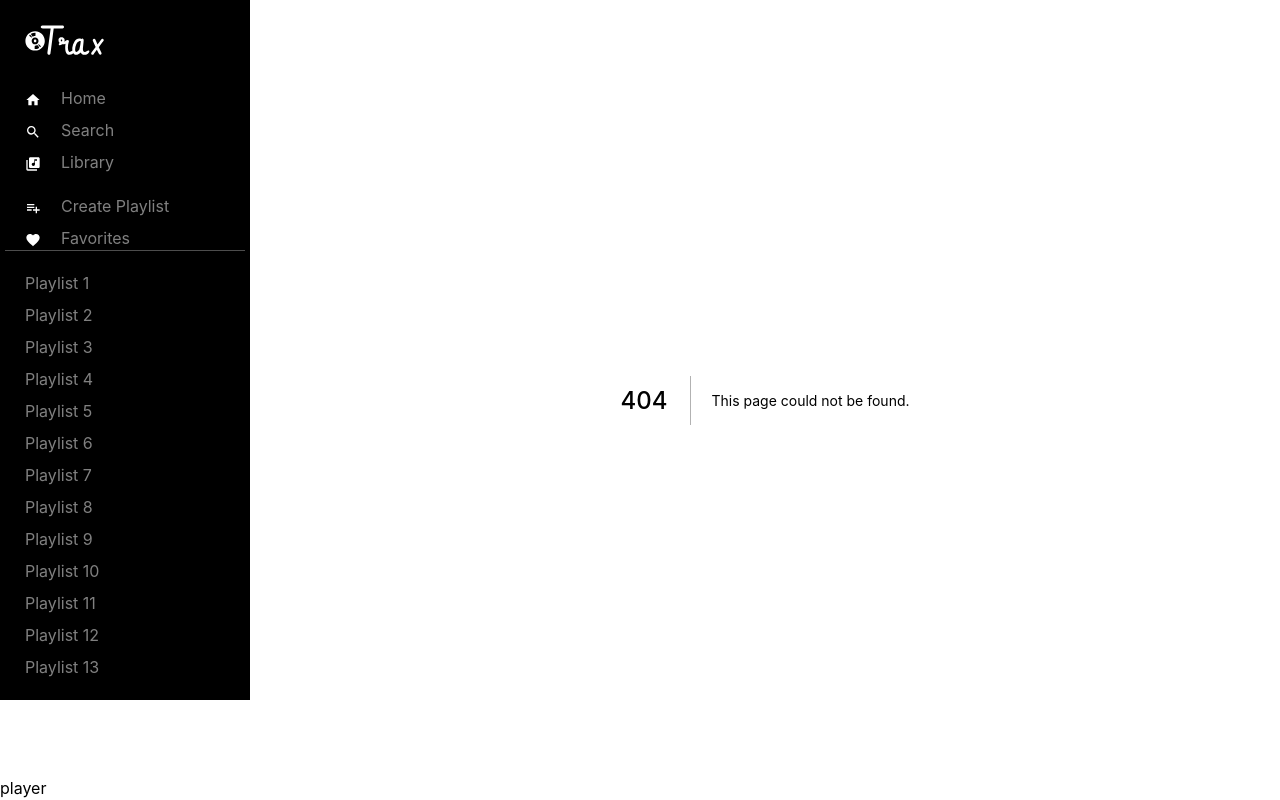
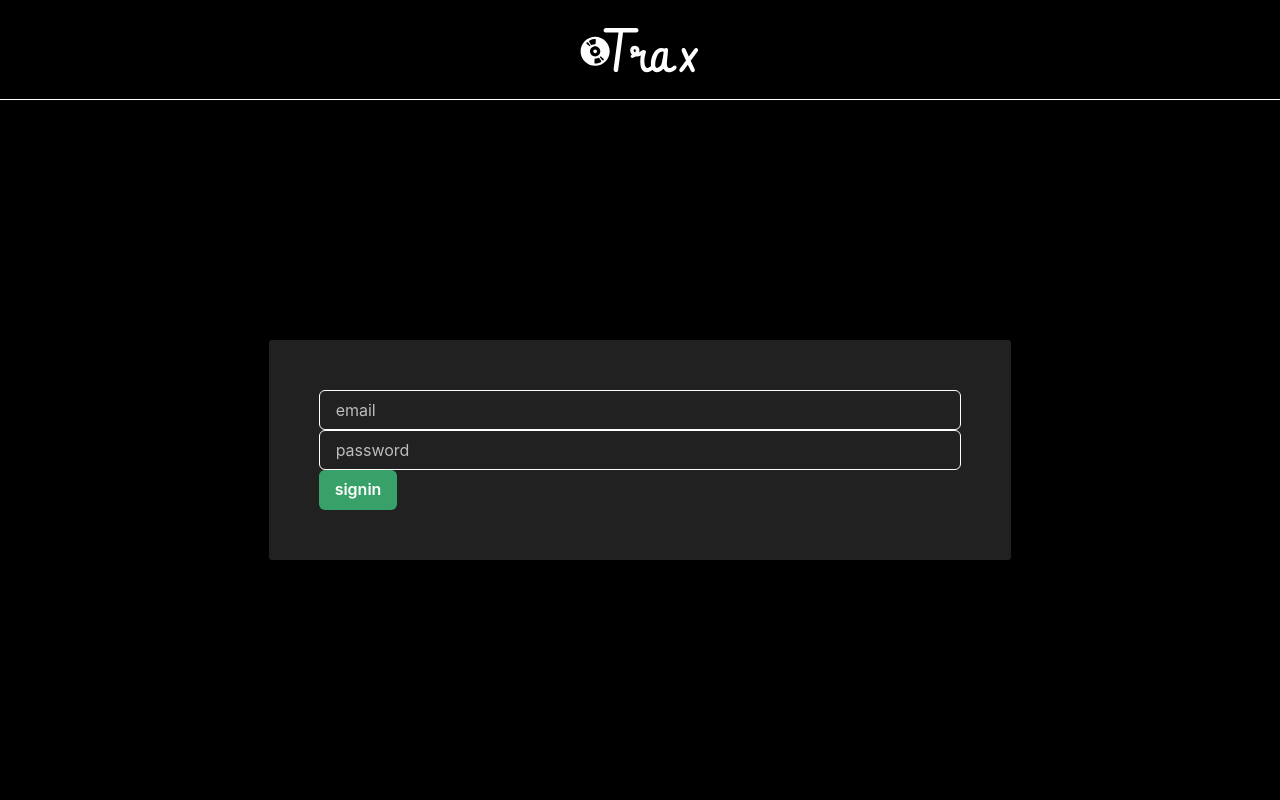
Before and after one commit to mjraybk07/spotify-clone, a Next.js app: page /signin in a window 1280 px wide. Before the commit this address had no page. Built offline with nearby package versions, Linux system fonts and the light colour scheme.

Commit message:
adds auth form and signin and signup routes

```diff
--- /dev/null
+++ b/components/authForm.tsx
@@ -0,0 +1,67 @@
+import { Box, Flex } from '@chakra-ui/layout';
+import { Input, Button } from '@chakra-ui/react';
+import { useRouter } from 'next/router';
+import { FC, useState } from 'react';
+import { useSWRConfig } from 'swr';
+import { auth } from '../lib/mutations';
+import NextImage from 'next/image';
+
+const AuthForm: FC<{ mode: 'signin' | 'signup' }> = ({ mode }) => {
+  const [email, setEmail] = useState('');
+  const [password, setPassword] = useState('');
+  const [isLoading, setIsLoading] = useState(false);
+  const router = useRouter();
+
+  const handleSubmit = async (e) => {
+    e.preventDefault();
+    setIsLoading(true);
+
+    await auth(mode, { email, password });
+    setIsLoading(false);
+    router.push('/');
+  }
+
+  return (
+    <Box height='100vh' width='100vw' bg="black">
+      <Flex
+        justify='center'
+        align='center'
+        height='100px'
+        color="white"
+        borderBottom="white 1px solid"
+      >
+        <NextImage src="/logo.svg" height={60} width={120} />
+      </Flex>
+      <Flex justify='center' align='center' height="calc(100vh - 100px)" color="white">
+        <Box padding="50px" bg="gray.900" borderRadius="3px">
+          <form onSubmit={handleSubmit}>
+            <Input
+              placeholder="email"
+              type="email"
+              onChange={(e) => setEmail(e.target.value)}
+            />
+            <Input
+              placeholder="password"
+              type="password"
+              onChange={(e) => setPassword(e.target.value)}
+            />
+            <Button
+              type="submit"
+              bg="green.500"
+              isLoading={isLoading}
+              sx={{
+                '&:hover': {
+                  bg: 'green.300',
+                }
+              }}
+            >
+              {mode}
+            </Button>
+          </form>
+        </Box>
+      </Flex>
+    </Box>
+  )
+}
+
+export default AuthForm;
--- a/pages/_app.tsx
+++ b/pages/_app.tsx
@@ -1,4 +1,4 @@
-import { ChakraProvider, extendTheme} from '@chakra-ui/react';
+import { ChakraProvider, extendTheme } from '@chakra-ui/react';
 import PlayerLayout from '../components/playerLayout';
 import 'reset-css';
 
@@ -33,9 +33,13 @@
 const MyApp = ({ Component, pageProps }) => {
   return (
     <ChakraProvider theme={theme}>
-      <PlayerLayout>
+      {Component.authPage ? (
         <Component {...pageProps} />
-      </PlayerLayout>
+      ) : (
+        <PlayerLayout>
+          <Component {...pageProps} />
+        </PlayerLayout>
+      )}
     </ChakraProvider>
   );
 }
--- /dev/null
+++ b/pages/signin.tsx
@@ -0,0 +1,7 @@
+import AuthForm from "../components/authForm";
+
+const Signin = () => (<AuthForm mode="signin" />);
+
+Signin.authPage = true;
+
+export default Signin;
```
Also changed, not shown: pages/signup.tsx (added, +7 -0 lines).
